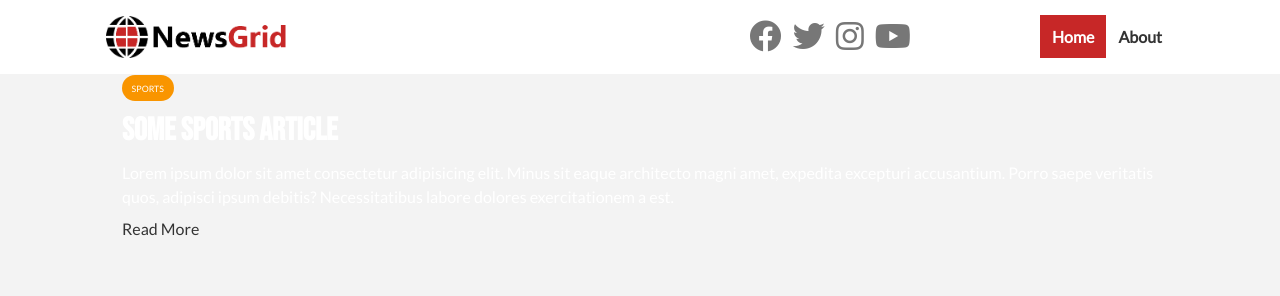
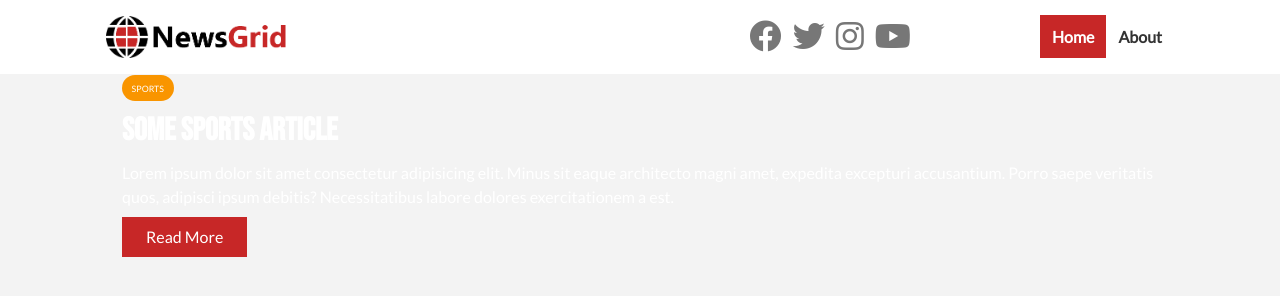
Before and after one commit to sheronimo/practice-newsgrid_website, a plain HTML site: page index.html in a window 1280 px wide. Drawn offline with Linux system fonts and the light colour scheme.

Commit message:
button styling classes

```diff
--- a/css/style.css
+++ b/css/style.css
@@ -76,6 +76,30 @@ p {
 .text-white {
 	color: white;
 }
+
+.btn {
+	color: white;
+	background: var(--dark);
+	display: inline-block;
+	padding: 0.5rem 1.5rem;
+}
+
+.btn:hover {
+	opacity: 0.9;
+}
+
+.btn-red {
+	background: var(--red);
+}
+
+.btn-orange {
+	background: var(--orange);
+}
+
+.btn-block {
+	width: 100%;
+}
+
 /* NAVBAR */
 
 .navbar {
```
